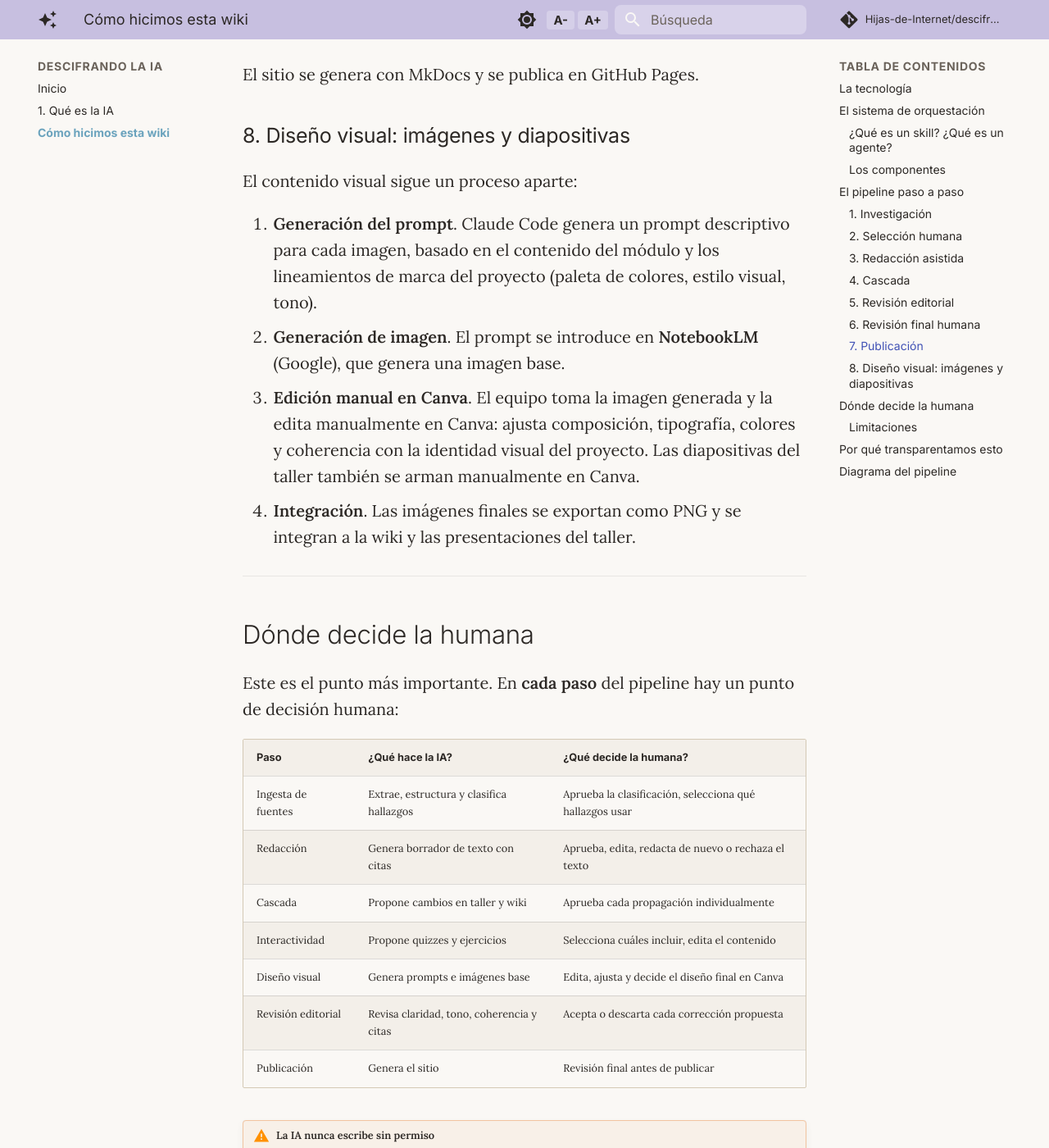
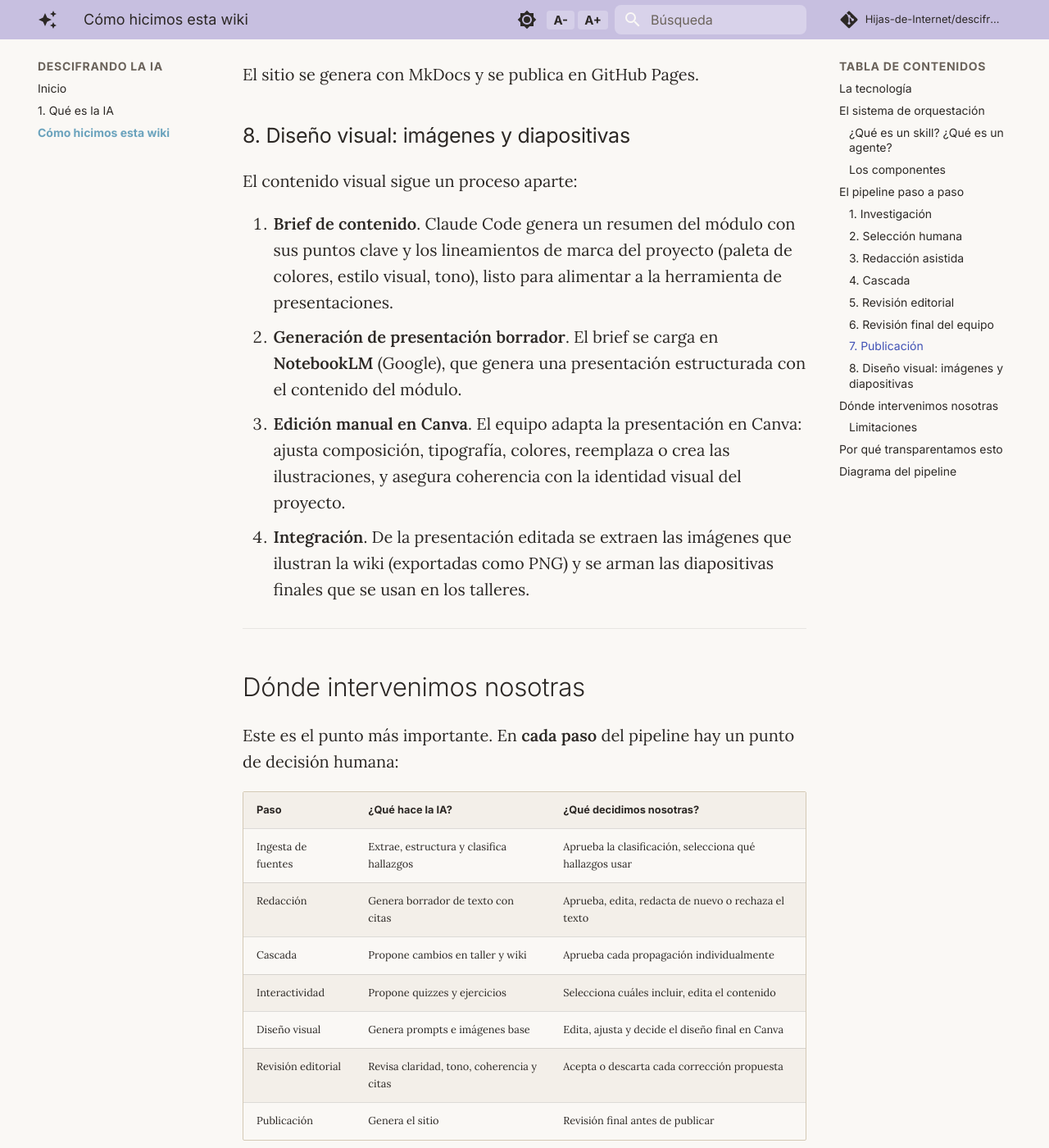
Before and after one commit to Hijas-de-Internet/descifrando-la-ia, an MkDocs documentation site: the page built from docs/como-se-hizo.md, in a window 1280 px wide and 1400 px high, scrolled down 5292 px. Shown: the whole window at 82% size. Built offline with MkDocs 1.6.1 and Material for MkDocs 9.7.7, drawn with Linux system fonts in a browser that asks for light colours; comment, search, counter and statistics services are not loaded; some of the changed text lies outside the part shown.

Commit message:
docs(como-se-hizo): fix factual errors about NotebookLM, Canva, skill count

```diff
--- a/docs/como-se-hizo.md
+++ b/docs/como-se-hizo.md
@@ -23,8 +23,8 @@ Para producir el proyecto se utilizaron las siguientes herramientas:
 | --------------------------- | ------------------------------------------------------------------------------------------------------------------------ |
 | **Claude** (Anthropic)      | Modelo de lenguaje (LLM) que funciona como motor de búsqueda, recolección de información y redacción asistida            |
 | **Claude Code** (Anthropic) | Interfaz de línea de comandos (CLI) que permite a Claude interactuar con archivos, terminal y herramientas externas      |
-| **NotebookLM** (Google)     | Herramienta de IA que genera imágenes a partir de prompts de texto, usada para crear las ilustraciones base del proyecto |
-| **Canva **                  | Plataforma de diseño donde se editan manualmente las imágenes generadas y se arman las diapositivas del taller           |
+| **NotebookLM** (Google)     | Herramienta de IA que genera presentaciones borrador a partir del contenido investigado, usada como base de las diapositivas del taller y las ilustraciones de la wiki |
+| **Canva**                   | Plataforma de diseño donde se editan manualmente las presentaciones generadas, se extraen las ilustraciones de la wiki y se arman las diapositivas finales del taller  |
 | **MkDocs Material**         | Generador de sitios estáticos que convierte archivos Markdown en las páginas web que estás leyendo                       |
 | **GitHub Pages**            | Servicio de hosting donde se publica la wiki                                                                             |
 
@@ -112,7 +112,7 @@ Antes de publicar, la IA revisa el contenido con criterios específicos:
 
 La IA señala problemas y propone correcciones, pero no aplica cambios directamente.
 
-### 6. Revisión final humana
+### 6. Revisión final del equipo
 
 Las hijas de Internet revisamos todo el contenido antes de cada publicación. Verificamos los datos, ajustamos el tono editorial y la narrativa, redactamos secciones nuevas, decidimos qué correcciones de la IA acepta y cuáles descarta, y retiramos información interna (notas de producción, comentarios de proceso) que no debe llegar a la versión pública. Ningún contenido se publica sin esta revisión.
 
@@ -124,18 +124,18 @@ El sitio se genera con MkDocs y se publica en GitHub Pages.
 
 El contenido visual sigue un proceso aparte:
 
-1. **Generación del prompt**. Claude Code genera un prompt descriptivo para cada imagen, basado en el contenido del módulo y los lineamientos de marca del proyecto (paleta de colores, estilo visual, tono).
-2. **Generación de imagen**. El prompt se introduce en **NotebookLM** (Google), que genera una imagen base.
-3. **Edición manual en Canva**. El equipo toma la imagen generada y la edita manualmente en Canva: ajusta composición, tipografía, colores y coherencia con la identidad visual del proyecto. Las diapositivas del taller también se arman manualmente en Canva.
-4. **Integración**. Las imágenes finales se exportan como PNG y se integran a la wiki y las presentaciones del taller.
+1. **Brief de contenido**. Claude Code genera un resumen del módulo con sus puntos clave y los lineamientos de marca del proyecto (paleta de colores, estilo visual, tono), listo para alimentar a la herramienta de presentaciones.
+2. **Generación de presentación borrador**. El brief se carga en **NotebookLM** (Google), que genera una presentación estructurada con el contenido del módulo.
+3. **Edición manual en Canva**. El equipo adapta la presentación en Canva: ajusta composición, tipografía, colores, reemplaza o crea las ilustraciones, y asegura coherencia con la identidad visual del proyecto.
+4. **Integración**. De la presentación editada se extraen las imágenes que ilustran la wiki (exportadas como PNG) y se arman las diapositivas finales que se usan en los talleres.
 
 ---
 
-## Dónde decide la humana
+## Dónde intervenimos nosotras
 
 Este es el punto más importante. En **cada paso** del pipeline hay un punto de decisión humana:
 
-| Paso               | ¿Qué hace la IA?                          | ¿Qué decide la humana?                                  |
+| Paso               | ¿Qué hace la IA?                          | ¿Qué decidimos nosotras?                                  |
 | ------------------ | ----------------------------------------- | ------------------------------------------------------- |
 | Ingesta de fuentes | Extrae, estructura y clasifica hallazgos  | Aprueba la clasificación, selecciona qué hallazgos usar |
 | Redacción          | Genera borrador de texto con citas        | Aprueba, edita, redacta de nuevo o rechaza el texto     |
```
Also changed, not shown: other parts of docs/como-se-hizo.md (+2 -2 lines).
